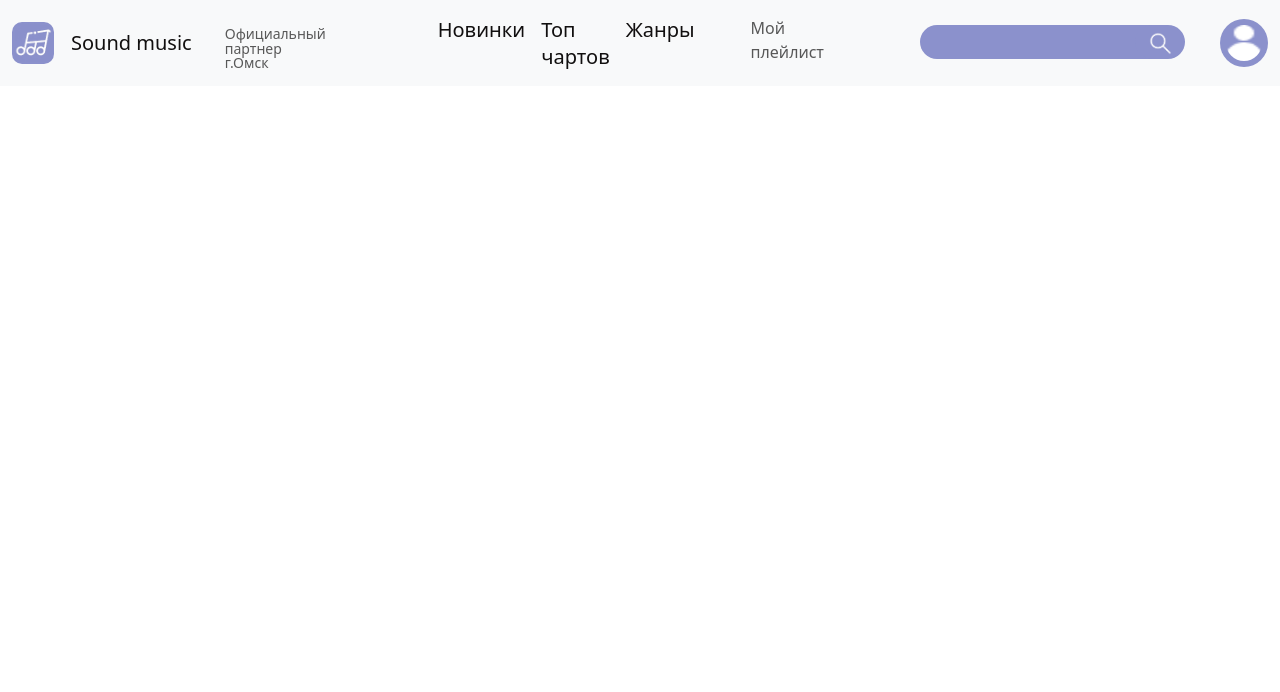
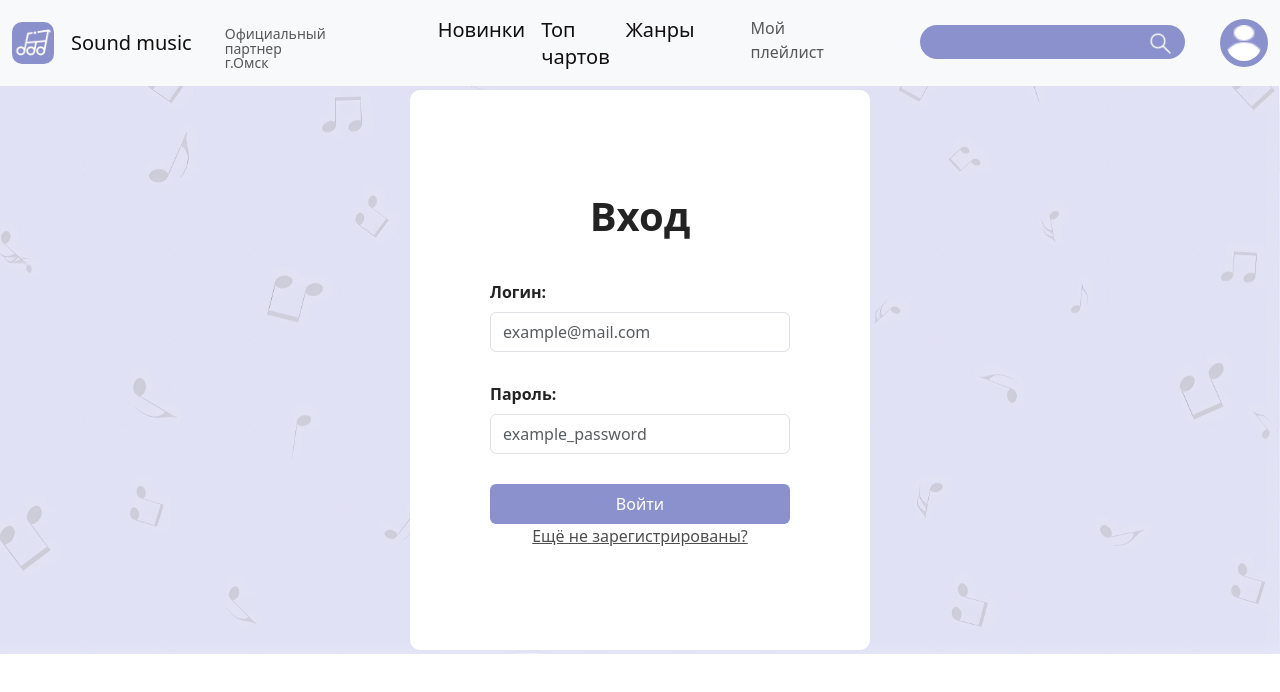
Before and after one commit to tretyaqov/SoundMusic, a React (Create React App) app: page /login in a window 1280 px wide. Shown: the top 692 px of the page. Built offline with nearby package versions, Linux system fonts and the light colour scheme.

Commit message:
добавил страницу логина

```diff
--- a/src/Pages/Genre.js
+++ b/src/Pages/Genre.js
@@ -1,8 +1,8 @@
 import React, { Component } from "react";
 import './Genre.css'
 import { CardGroup, Container, Card, Row, Col } from "react-bootstrap";
-import rappicture from '../Components/Pictures/rap.png'
-import rockpicture from '../Components/Pictures/rock.png'
+import rappicture from '../Components/Pictures/Darkly - pod etimi zvyozdami.png'
+import rockpicture from '../Components/Pictures/GONE fludd - dreamgarden.png'
 
 export default class Genre extends Component {
     render() {
--- a/src/Pages/Header.js
+++ b/src/Pages/Header.js
@@ -14,7 +14,9 @@ import TopCharts from '../Pages/TopCharts';
 import New from '../Pages/New';
 import Genre from '../Pages/Genre';
 import Favorite from '../Pages/Favorite';
-import Account from '../Pages/Registration';
+import Account from '../Pages/Account';
+import Login from "./Login";
+import Registration from "../Pages/Registration";
 
 export default class Header extends Component {
     render() {
@@ -56,7 +58,7 @@ export default class Header extends Component {
                                     alt="Search"
                                  />
                             </Button>
-                            <Button className="login" href="/account">
+                            <Button className="login" href="/register">
                             <img
                                 id='account-icon'
                                 className="clicked-icons"
@@ -80,6 +82,8 @@ export default class Header extends Component {
                     <Route exact path='/genre' element={<Genre />} />
                     <Route exact path='/favorite' element={<Favorite />} />
                     <Route exact path='/account' element={<Account />} />
+                    <Route exact path='/register' element={<Registration />} />
+                    <Route exact path='/login' element={<Login />} />
                 </Routes>
             </Router>
         </>
--- /dev/null
+++ b/src/Pages/Login.css
@@ -0,0 +1,64 @@
+.fon{
+    position: absolute;
+    z-index: -50;
+    top:0px;
+}
+.fonreg{
+    color: #232323;
+    background-color: #232323;
+}
+.box {
+    position: absolute;
+    background-color: #ffffff;
+    border-radius: 10px;
+    z-index: -5;
+    width: 460px;
+    height: 560px;
+}
+.reg_form {
+    margin-bottom: 10%;
+    color: #232323;
+    font-family: 'Noto Sans';
+    size: 28px;
+    font-weight: 600;
+}
+.login-text {
+    margin-top: 10%;
+    color: #232323;
+    font-family: 'Noto Sans';
+    size: 30px;
+    font-weight: 600;
+}
+.login-textbox {
+    height: 40px;
+    width: 300px;
+}
+.password-text {
+    margin-top: 10%;
+    color: #232323;
+    font-family: 'Noto Sans';
+    size: 30px;
+    font-weight: 600;
+}
+.password-textbox {
+    height: 40px;
+    width: 300px;
+}
+.button {
+    background-color: #8B91CC;
+    margin-top: 10%;
+    height: 40px;
+    width: 300px;
+    border: 0px;
+}
+.centered{
+    background: ffffff;
+    margin-top: 15%;
+    flex-direction: column;
+    display: flex;
+    align-items: center;
+    justify-content: center;
+}
+.register-link{
+    color: #4E4E4E;
+}
--- /dev/null
+++ b/src/Pages/Login.js
@@ -0,0 +1,58 @@
+import React, { Component } from "react"
+import './Login.css'
+import {Container, Form, Button} from 'react-bootstrap'
+import picture from '../Components/Pictures/fon.png'
+
+
+export default class Login extends Component {
+    render() {
+        return (
+            <div class="body_container">
+            <div class="fon">
+                <img
+                    src={picture}
+                    height="100%"
+                    width="100%"
+                    className="d-inline-block align-top"
+                    alt="picture"
+                />
+            </div>
+            <Container className="centered">
+                <div className="box"/>
+                <div><h1 className="reg_form">Вход</h1></div>
+                <Form>
+                <div class="fonreg" id="fonreg"></div>
+                    <Form.Group controlId="formBasicEmail">
+                        <Form.Label
+                            className="login-text">
+                            Логин:
+                        </Form.Label>
+                        <Form.Control
+                            className="login-textbox"
+                            type="email"
+                            placeholder="example@mail.com"
+                        />
+                        <Form.Label
+                            className="password-text">
+                            Пароль:
+                        </Form.Label>
+                        <Form.Control
+                            className="password-textbox"
+                            type="password"
+                            placeholder="example_password"
+                        />
+                        <Button
+                            className="button"
+                            variant="primary"
+                            type="submit"
+                            //href="/login"//поменять на POST-запрос в базу данных на загрузку нового пользователя
+                            >Войти
+                        </Button>
+                    </Form.Group>
+                </Form>
+                <div><a href="/register" className="register-link">Ещё не зарегистрированы?</a></div>
+            </Container>
+            </div>
+        )
+    }
+}
```
